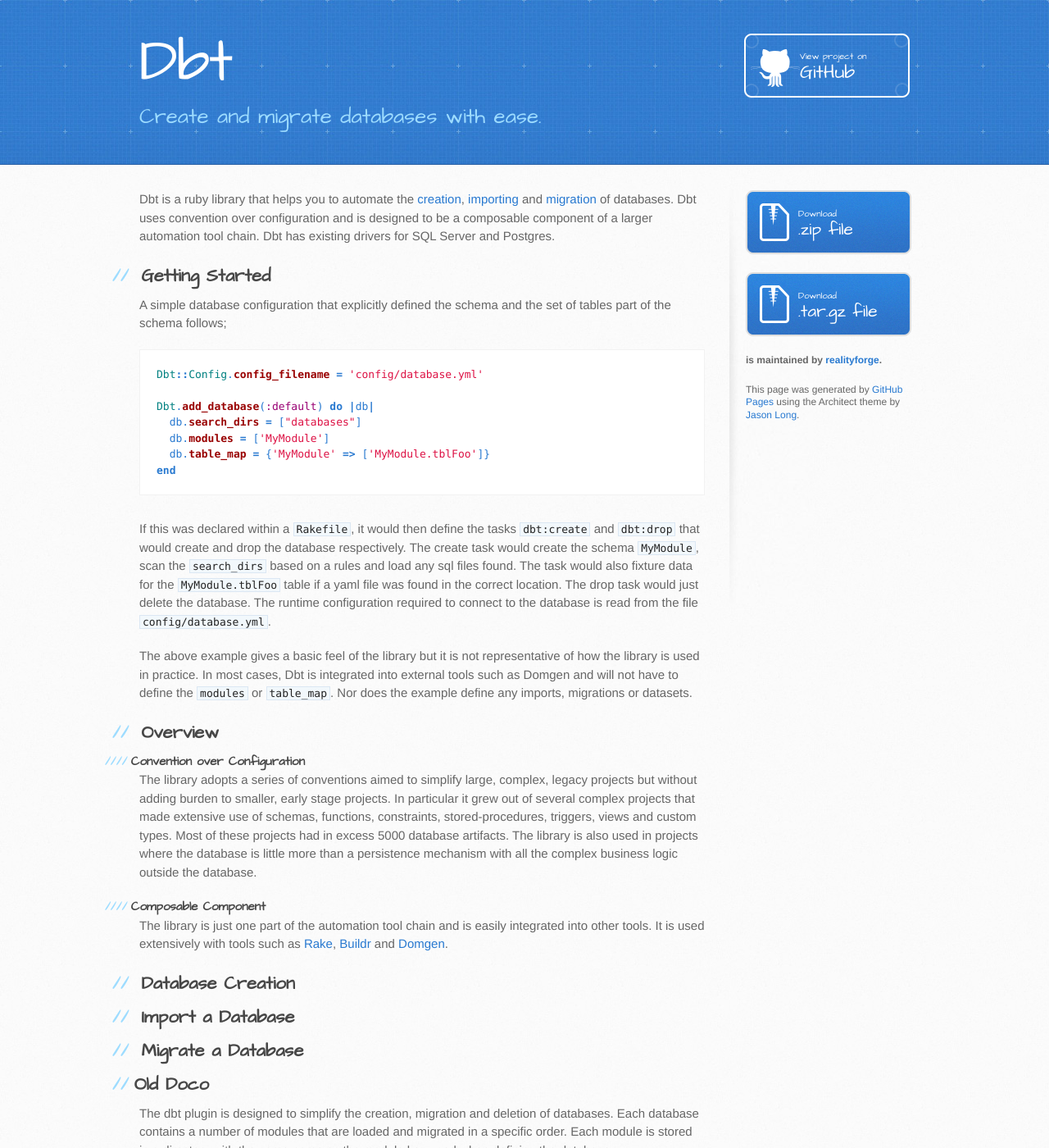
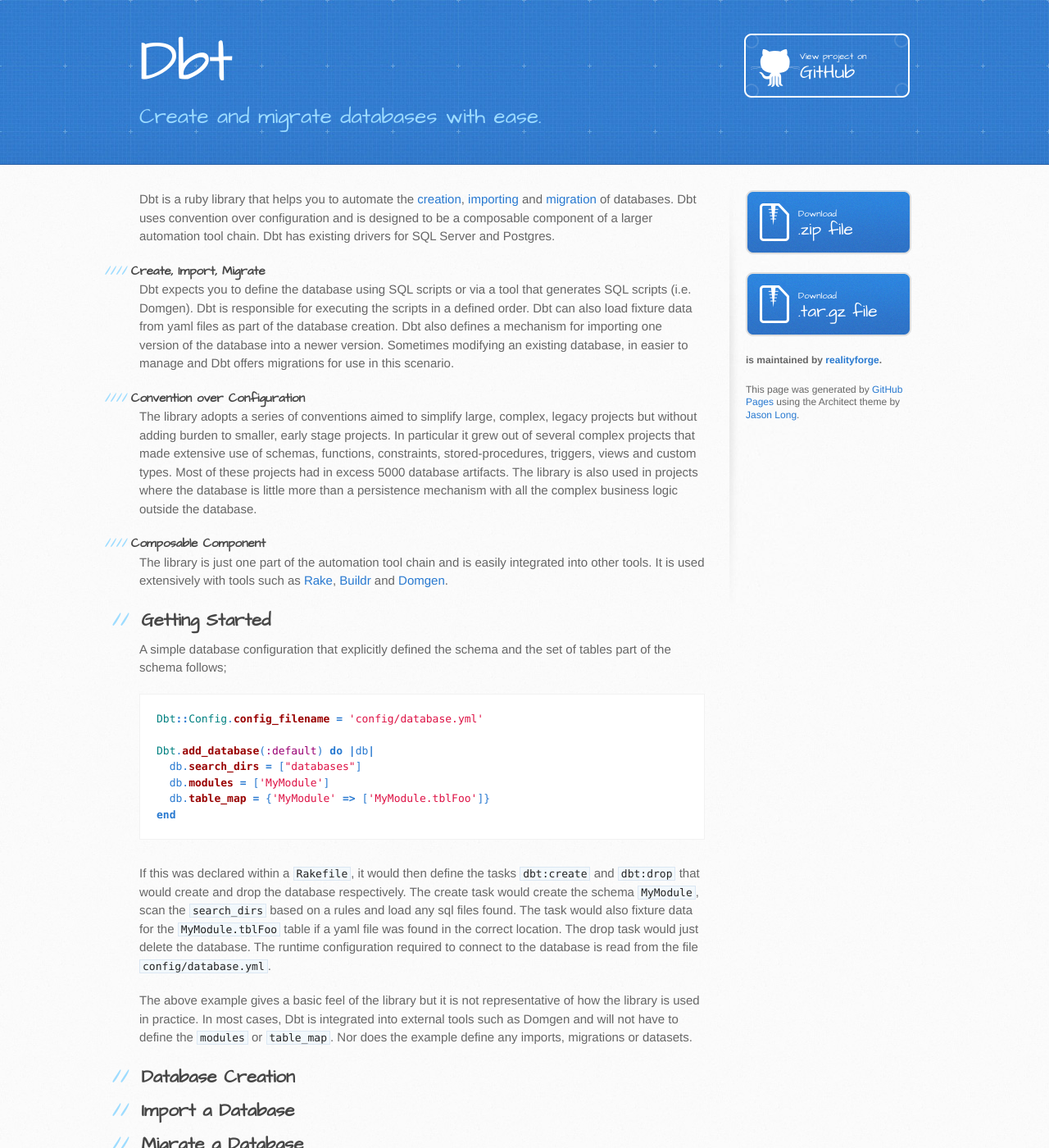
Before and after one commit to realityforge/dbt, a Jekyll site: the page built from index.html, in a window 1280 px wide and 1400 px high. Shown: the whole window at 82% size. Built offline with Jekyll 4.4.1, drawn with Linux system fonts in a browser that asks for light colours.

Commit message:
Move the overview to the top and fill out more details

```diff
--- a/index.html
+++ b/index.html
@@ -9,6 +9,32 @@ title: Dbt
     Dbt uses convention over configuration and is designed to be a composable component of a larger automation
     tool chain. Dbt has existing drivers for SQL Server and Postgres.
 </p>
+
+<h4>Create, Import, Migrate</h4>
+<p>
+    Dbt expects you to define the database using SQL scripts or via a tool that generates SQL scripts (i.e.
+    Domgen). Dbt is responsible for executing the scripts in a defined order. Dbt can also load fixture data
+    from yaml files as part of the database creation. Dbt also defines a mechanism for importing one version of
+    the database into a newer version. Sometimes modifying an existing database, in easier to manage and Dbt
+    offers migrations for use in this scenario.
+</p>
+
+<h4>Convention over Configuration</h4>
+<p>
+    The library adopts a series of conventions aimed to simplify large, complex, legacy projects but without adding
+    burden to smaller, early stage projects. In particular it grew out of several complex projects that made extensive
+    use of schemas, functions, constraints, stored-procedures, triggers, views and custom types. Most of these projects
+    had in excess 5000 database artifacts. The library is also used in projects where the database is little more than
+    a persistence mechanism with all the complex business logic outside the database.
+</p>
+
+<h4>Composable Component</h4>
+<p>
+    The library is just one part of the automation tool chain and is easily integrated into other tools. It is used
+    extensively with tools such as <a href="">Rake</a>,
+    <a href="http://buildr.apache.org">Buildr</a> and <a href="https://github.com/realityforge/domgen">Domgen</a>.
+</p>
+
 <h2>
     <a name="getting-started" class="anchor" href="#getting-started"><span class="octicon octicon-link"></span></a>
     Getting Started
@@ -38,26 +64,6 @@ end
     The above example gives a basic feel of the library but it is not representative of how the library is used in
     practice. In most cases, Dbt is integrated into external tools such as Domgen and will not have to define the
     <code>modules</code> or <code>table_map</code>. Nor does the example define any imports, migrations or datasets.
-</p>
-
-<h2>
-<a name="overview" class="anchor" href="#overview"><span class="octicon octicon-link"></span></a>Overview
-</h2>
-
-<h4>Convention over Configuration</h4>
-<p>
-    The library adopts a series of conventions aimed to simplify large, complex, legacy projects but without adding
-    burden to smaller, early stage projects. In particular it grew out of several complex projects that made extensive
-    use of schemas, functions, constraints, stored-procedures, triggers, views and custom types. Most of these projects
-    had in excess 5000 database artifacts. The library is also used in projects where the database is little more than
-    a persistence mechanism with all the complex business logic outside the database.
-</p>
-
-<h4>Composable Component</h4>
-<p>
-    The library is just one part of the automation tool chain and is easily integrated into other tools. It is used
-    extensively with tools such as <a href="">Rake</a>,
-    <a href="http://buildr.apache.org">Buildr</a> and <a href="https://github.com/realityforge/domgen">Domgen</a>.
 </p>
 
 <h2>
```
